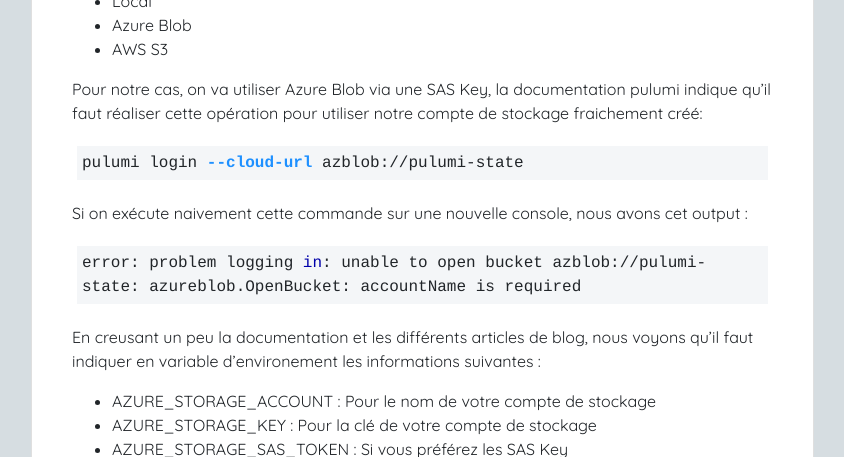
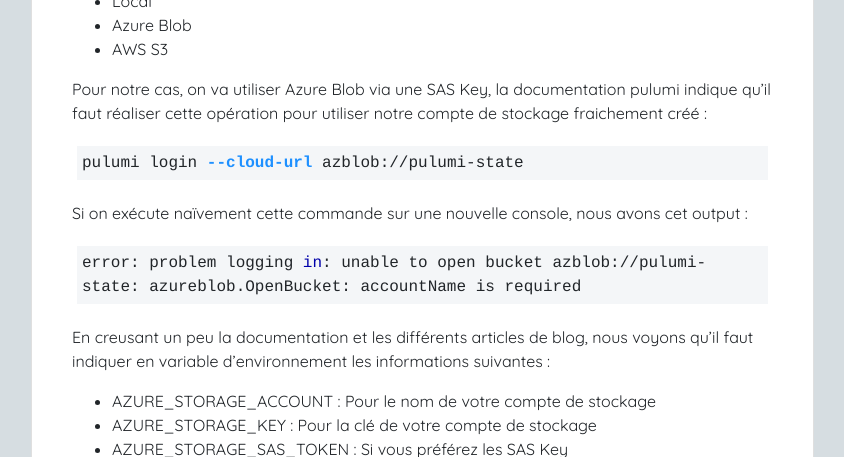
Before and after one commit to wilfriedwoivre/wilfriedwoivre.github.io, a Jekyll site: the page built from _posts/2020-02-19-pulumi-stocker-letat-de-votre-infrastructure-dans-un-azure-storage.md, in a window 1280 px wide and 900 px high, scrolled down 1527 px. Shown: the part 181-638 px from the top of the window, without its empty margins (4-848 px from the left). Built offline with Jekyll 4.4.1, drawn with Linux system fonts in a browser that asks for light colours; nearby versions of some CDN libraries; some of the changed text lies outside the part shown.

Commit message:
typo
Tu feras gaffe, tu manges des lettres et des espaces comme à l'oral :p

````diff
--- a/_posts/2020-02-19-pulumi-stocker-letat-de-votre-infrastructure-dans-un-azure-storage.md
+++ b/_posts/2020-02-19-pulumi-stocker-letat-de-votre-infrastructure-dans-un-azure-storage.md
@@ -41,19 +41,19 @@ Avant de commencer toute création de stack via pulumi, la CLI vous demande de c
 - Azure Blob
 - AWS S3
 
-Pour notre cas, on va utiliser Azure Blob via une SAS Key, la documentation pulumi indique qu'il faut réaliser cette opération pour utiliser notre compte de stockage fraichement créé:
+Pour notre cas, on va utiliser Azure Blob via une SAS Key, la documentation pulumi indique qu'il faut réaliser cette opération pour utiliser notre compte de stockage fraichement créé :
 
 ```bash
 pulumi login --cloud-url azblob://pulumi-state
 ```
 
-Si on exécute naivement cette commande sur une nouvelle console, nous avons cet output :
+Si on exécute naïvement cette commande sur une nouvelle console, nous avons cet output :
 
 ```bash
 error: problem logging in: unable to open bucket azblob://pulumi-state: azureblob.OpenBucket: accountName is required
 ```
 
-En creusant un peu la documentation et les différents articles de blog, nous voyons qu'il faut indiquer en variable d'environement les informations suivantes :
+En creusant un peu la documentation et les différents articles de blog, nous voyons qu'il faut indiquer en variable d'environnement les informations suivantes :
 
 - AZURE_STORAGE_ACCOUNT : Pour le nom de votre compte de stockage
 - AZURE_STORAGE_KEY : Pour la clé de votre compte de stockage
````
Also changed, not shown: other parts of _posts/2020-02-19-pulumi-stocker-letat-de-votre-infrastructure-dans-un-azure-storage.md (+1 -1 lines).
